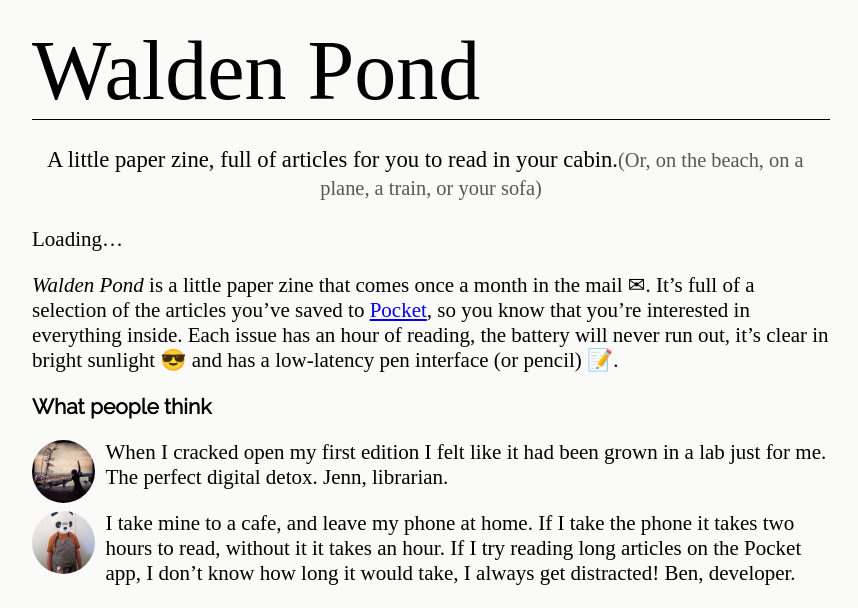
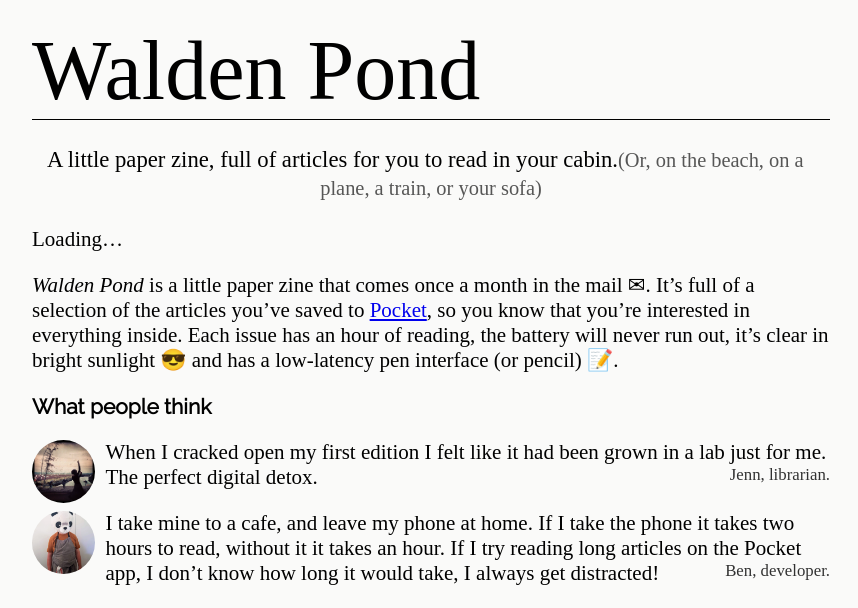
Before and after one commit to notionparallax/wp2frontEnd, a Jekyll site: the page built from index.md, in a window 1280 px wide. Shown: the part 819-1427 px from the top of the page, without its empty margins (209-1067 px from the left). Built offline with Jekyll 4.4.1, drawn with Linux system fonts in a browser that asks for light colours; some web fonts are replaced; comment, search, counter and statistics services are not loaded.

Commit message:
make the use cases nicer

```diff
--- a/_includes/use_case.md
+++ b/_includes/use_case.md
@@ -1,4 +1,4 @@
 ## What people think
 
-- ![](./img/Jenn.jpg) When I cracked open my first edition I felt like it had been grown in a lab just for me. The perfect digital detox. Jenn, librarian.
-- ![](./img/ben.jpg) I take mine to a cafe, and leave my phone at home. If I take the phone it takes two hours to read, without it it takes an hour. If I try reading long articles on the Pocket app, I don't know how long it would take, I always get distracted! Ben, developer.
+- ![](./img/Jenn.jpg) When I cracked open my first edition I felt like it had been grown in a lab just for me. The perfect digital detox. <span class="testimonial-name">Jenn, librarian.</span>
+- ![](./img/ben.jpg) I take mine to a cafe, and leave my phone at home. If I take the phone it takes two hours to read, without it it takes an hour. If I try reading long articles on the Pocket app, I don't know how long it would take, I always get distracted! <span class="testimonial-name">Ben, developer.</span>
--- a/css/main.css
+++ b/css/main.css
@@ -258,6 +258,11 @@
   margin: 1em 0;
   padding-left: 3.5em;
 }
+.use-case span.testimonial-name {
+  float: right;
+  font-size: 80%;
+  opacity: 0.8;
+}
 
 .icon > svg {
   display: inline-block;
```
